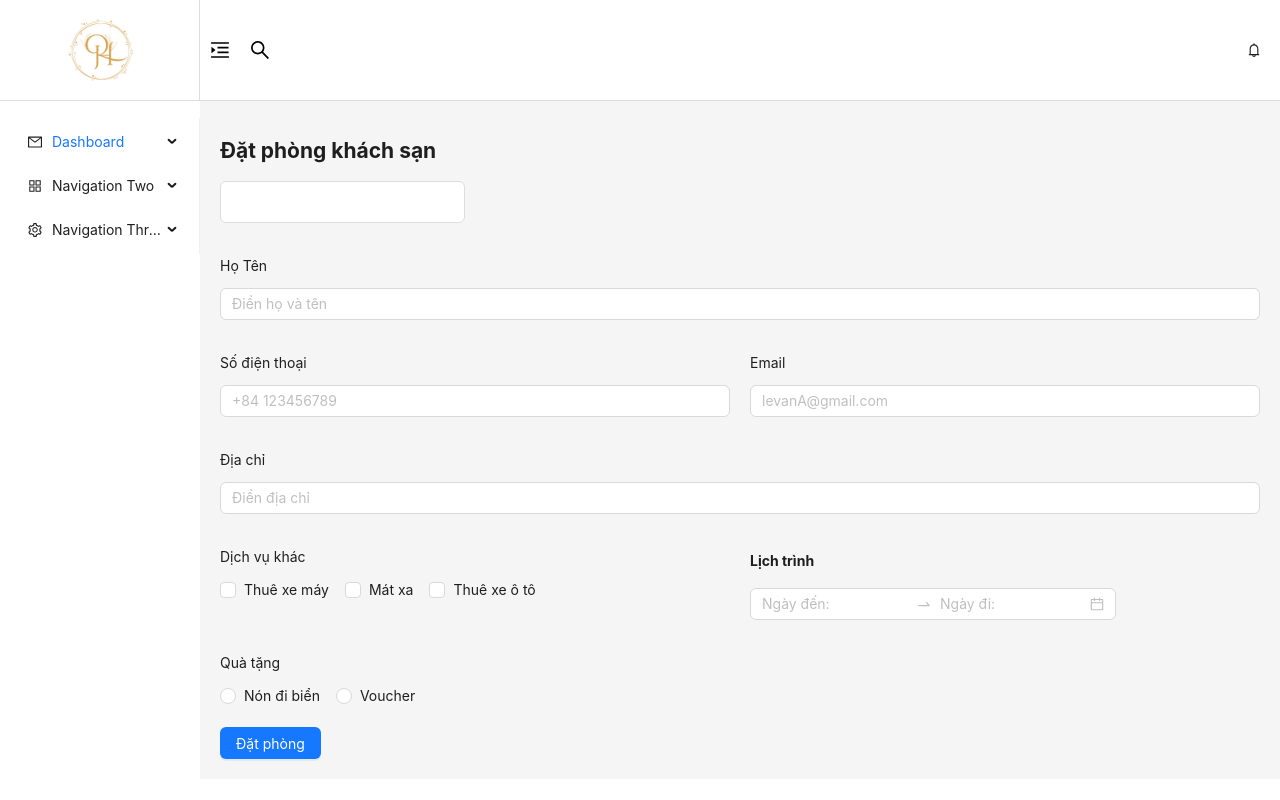
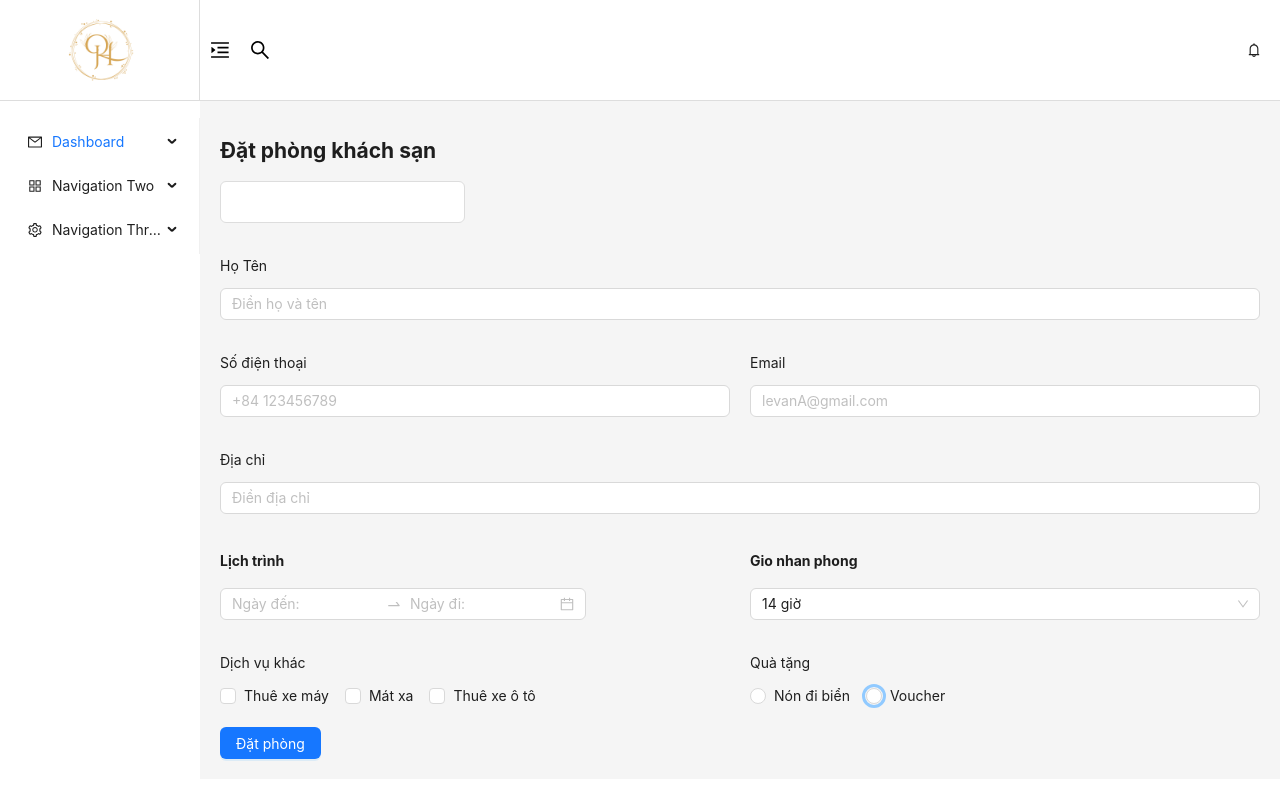
Before and after one commit to dangquanghuy286/AntDesign, a React (Create React App) app: page /book-room in a window 1280 px wide. Built offline with nearby package versions, Linux system fonts and the light colour scheme.

Commit message:
SELECTER

```diff
--- a/src/pages/Room/index.js
+++ b/src/pages/Room/index.js
@@ -1,20 +1,34 @@
-import { DatePicker, Button, Checkbox, Col, Input, Row, Space, Radio } from 'antd';
+import { DatePicker, Button, Checkbox, Col, Input, Row, Space, Radio, Select } from 'antd';
 
 import "./BookingRoom.css"
 import CartItem from '../../components/CartItem';
 import { useState } from 'react';
 const { RangePicker } = DatePicker;
 function BookRoom() {
-    const [data, setData] = useState({})
+    const [data, setData] = useState({
+        time: "14 giờ"
+    })
+    const options = [];
+    for (let i = 0; i <= 24; i++) {
+        options.push({
+            value: i > 9 ? `${i} giờ` : `0${i} giờ`
+        })
+    }
     const handleChangeInput = (e) => {
         const object = {
             ...data,
             [e.target.name]: e.target.value
         }
         setData(object)
+    }
+    const handleChangeSelecter = (e) => {
+        const object = {
+            ...data,
+            time: e
+        }
+        setData(object)
+    }
 
-
-    }
     const handleChangeCheckbox = (e) => {
 
         const object = {
@@ -68,6 +82,17 @@ function BookRoom() {
                         <p>Địa chỉ</p>
                         <Input name='fullname' placeholder="Điền địa chỉ" onChange={handleChangeInput} />
                     </Col>
+
+                    <Col span={12}>
+                        <h4>Lịch trình
+                        </h4>
+                        <RangePicker placeholder={["Ngày đến:", "Ngày đi:"]} format="DD-MM-YYYY" onChange={handleChangeDatePicker} />
+                    </Col>
+                    <Col span={12}>
+                        <h4>Gio nhan phong
+                        </h4>
+                        <Select placeholder={["Giờ đến:"]} style={{ width: "100%" }} onChange={handleChangeSelecter} options={options} defaultValue={data.time} />
+                    </Col>
                     <Col span={12}>
                         <p>Dịch vụ khác</p>
                         <Checkbox.Group onChange={handleChangeCheckbox}>
@@ -80,16 +105,11 @@ function BookRoom() {
 
                     </Col>
                     <Col span={12}>
-                        <h4>Lịch trình
-                        </h4>
-                        <RangePicker placeholder={["Ngày đến:", "Ngày đi:"]} format="DD-MM-YYYY" onChange={handleChangeDatePicker} />
-                    </Col>
-                    <Col span={12}>
                         <p>Quà tặng</p>
                         <Radio.Group name='gift' onChange={handleChangeInput}>
                             <Space direction="horizontal">
                                 <Radio value="Non_di_bien">Nón đi biển</Radio>
-                                <Radio value="Voucher">Voucher</Radio>
+                                <Radio autoFocus={true} value="Voucher">Voucher</Radio>
                             </Space>
                         </Radio.Group>
 
```
